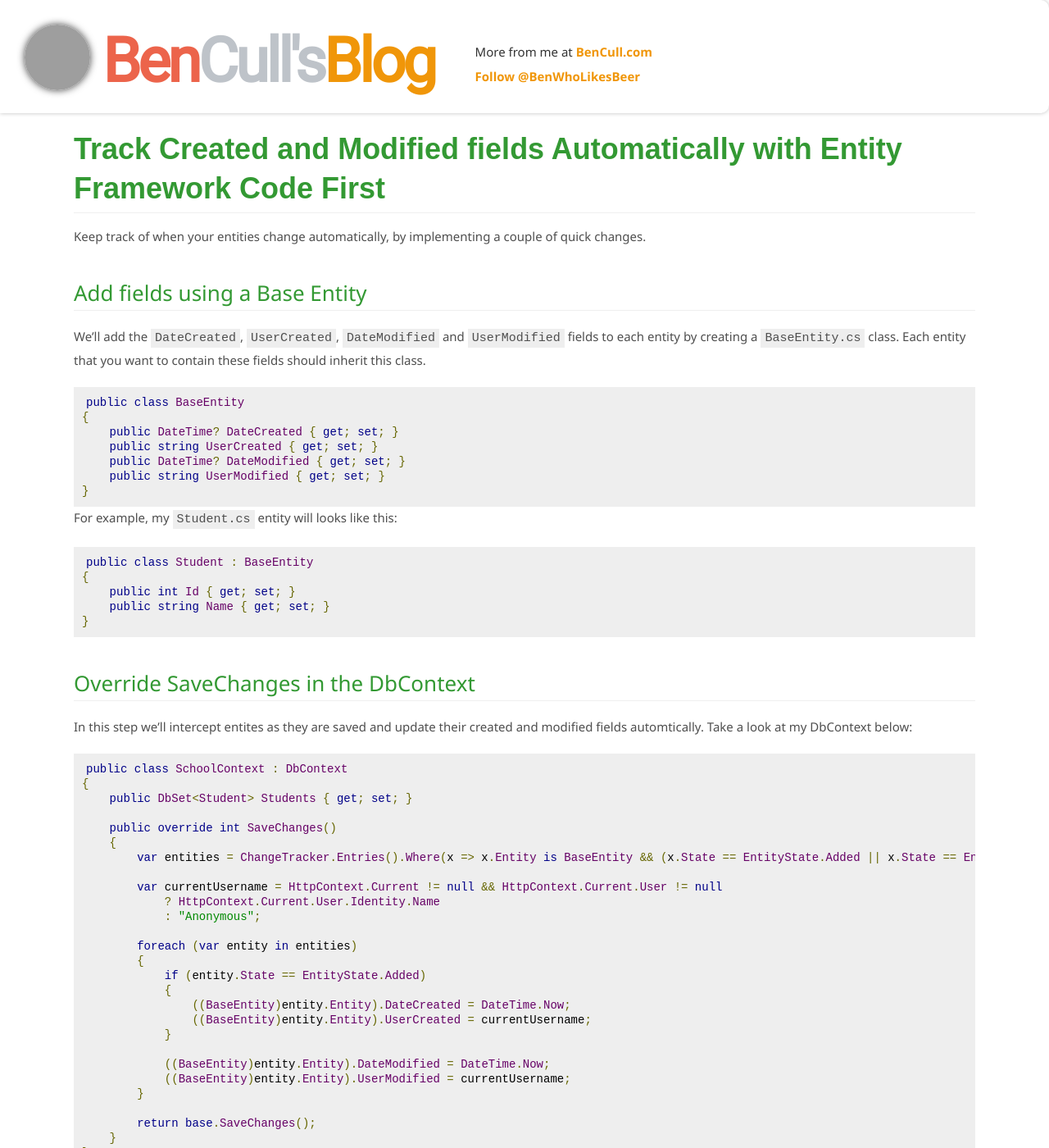
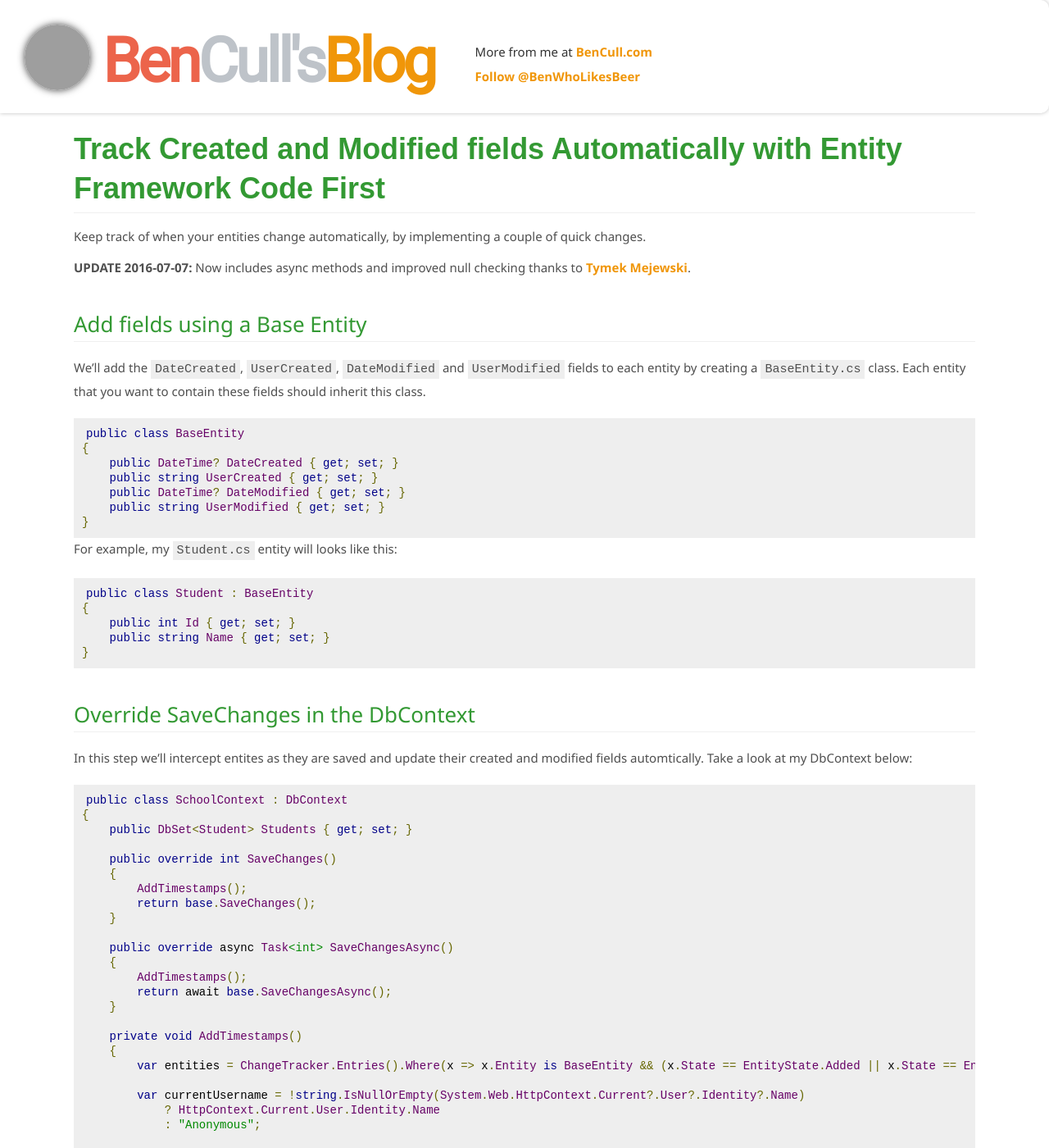
Before and after one commit to bjcull/bjcull.github.com, a Jekyll site: the page built from _posts/2014-03-07-track-created-and-modified-fields-automatically-with-entity-framework-code-first.md, in a window 1280 px wide and 1400 px high. Shown: the whole window at 82% size. Built offline with Jekyll 4.4.1, drawn with Linux system fonts in a browser that asks for light colours; nearby versions of some CDN libraries; comment, search, counter and statistics services are not loaded; grey boxes are pictures that could not be loaded.

Commit message:
Updated entity framework track changes post

```diff
--- a/_posts/2014-03-07-track-created-and-modified-fields-automatically-with-entity-framework-code-first.md
+++ b/_posts/2014-03-07-track-created-and-modified-fields-automatically-with-entity-framework-code-first.md
@@ -6,6 +6,8 @@ published: true
 ---
 
 Keep track of when your entities change automatically, by implementing a couple of quick changes.
+
+**UPDATE 2016-07-07:** Now includes async methods and improved null checking thanks to [Tymek Mejewski](https://www.linkedin.com/in/tymekm).
 
 ## Add fields using a Base Entity
 We'll add the `DateCreated`, `UserCreated`, `DateModified` and `UserModified` fields to each entity by creating a `BaseEntity.cs` class. Each entity that you want to contain these fields should inherit this class.
@@ -35,9 +37,21 @@ In this step we'll intercept entites as they are saved and update their created
 
         public override int SaveChanges()
         {
+            AddTimestamps();
+            return base.SaveChanges();
+        }
+
+        public override async Task<int> SaveChangesAsync()
+        {
+            AddTimestamps();
+            return await base.SaveChangesAsync();
+        }
+
+        private void AddTimestamps()
+        {
             var entities = ChangeTracker.Entries().Where(x => x.Entity is BaseEntity && (x.State == EntityState.Added || x.State == EntityState.Modified));
 
-            var currentUsername = HttpContext.Current != null && HttpContext.Current.User != null
+            var currentUsername = !string.IsNullOrEmpty(System.Web.HttpContext.Current?.User?.Identity?.Name)
                 ? HttpContext.Current.User.Identity.Name
                 : "Anonymous";
 
@@ -45,15 +59,13 @@ In this step we'll intercept entites as they are saved and update their created
             {
                 if (entity.State == EntityState.Added)
                 {
-                    ((BaseEntity)entity.Entity).DateCreated = DateTime.Now;
+                    ((BaseEntity)entity.Entity).DateCreated = DateTime.UtcNow;
                     ((BaseEntity)entity.Entity).UserCreated = currentUsername;
                 }
 
-                ((BaseEntity)entity.Entity).DateModified = DateTime.Now;
+                ((BaseEntity)entity.Entity).DateModified = DateTime.UtcNow;
                 ((BaseEntity)entity.Entity).UserModified = currentUsername;
             }
-
-            return base.SaveChanges();
         }
     }
 
```
